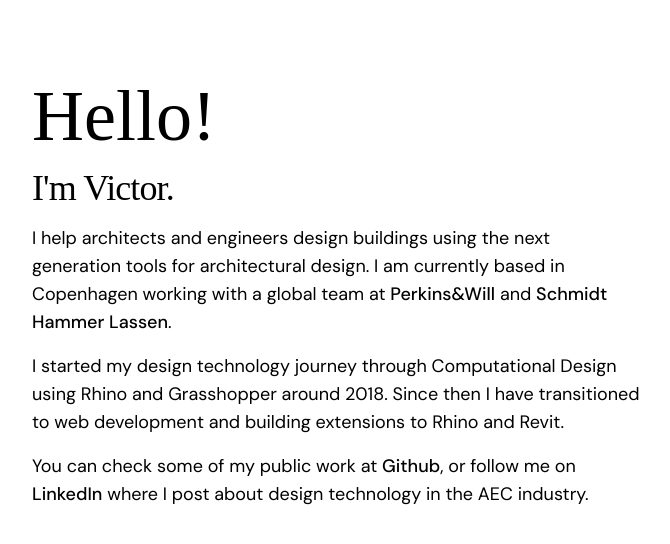
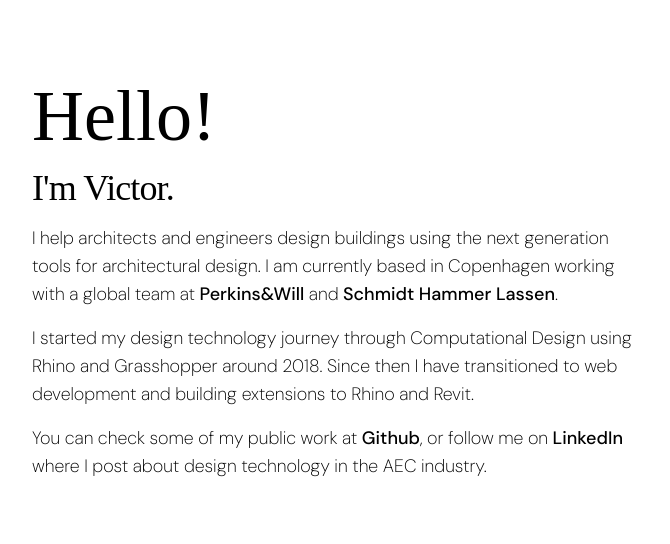
Before and after one commit to vwnd/website, a Vue app: page / in a window 1280 px wide. Shown: the top 544 px of the page, without its empty margins (48-718 px from the left). Built offline with nearby package versions, Linux system fonts and the light colour scheme; a web font is replaced by a local one.

Commit message:
style: font extra light

```diff
--- a/src/assets/main.css
+++ b/src/assets/main.css
@@ -7,7 +7,7 @@
 }
 
 p {
-  @apply text-lg;
+  @apply text-lg font-extralight;
 }
 
 main {
```
